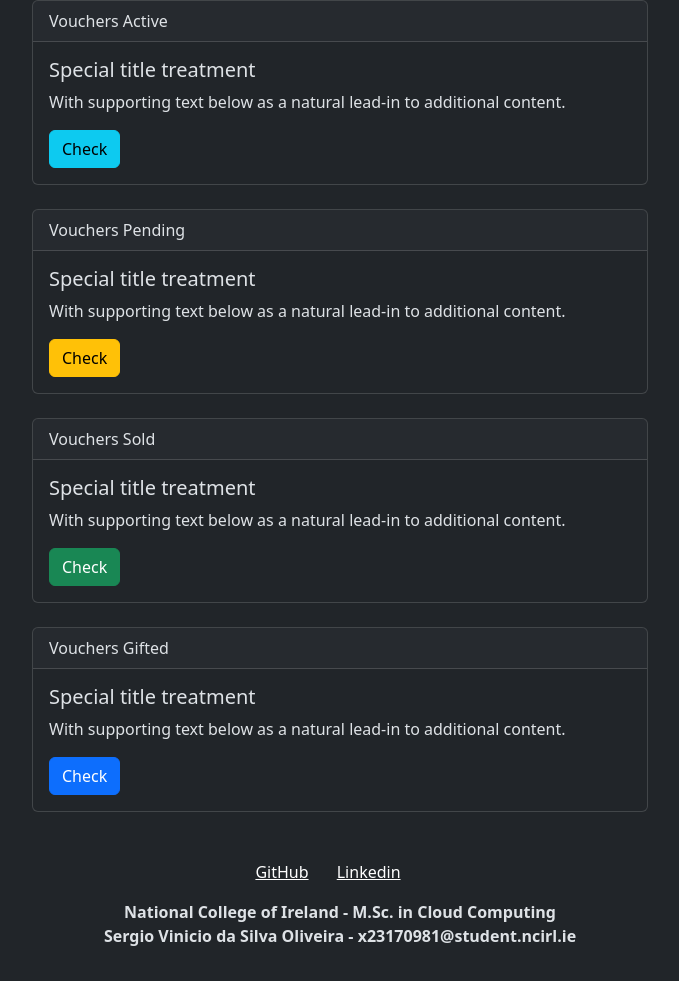
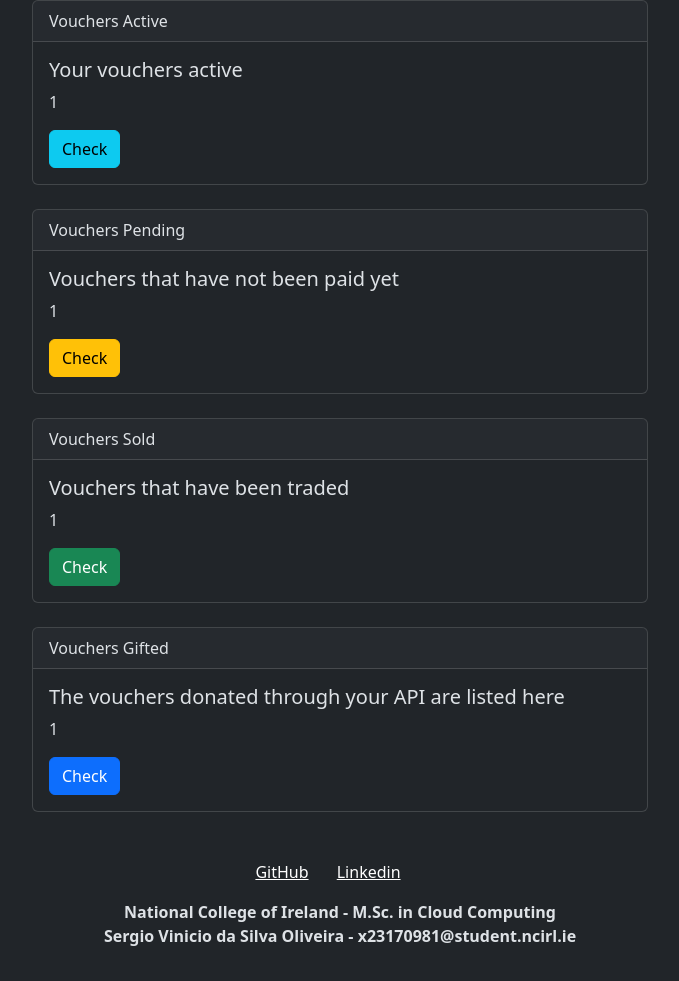
Before and after one commit to sergio-oliveira-br/safetrade_admin_service, a Django app: template vouchers/templates/core/dashboard.html in a window 1280 px wide. Shown: the part 56-1037 px from the top of the page, without its empty margins (300-979 px from the left). Run offline with Django 5.2, Linux system fonts and the light colour scheme; the template is opened without the code that fills it: most values are stand-ins (such as "Sample title", 1, 10 or a date in 2020); parts of the project's set-up code (start-up, migrations or seed data) failed here and were passed over.

Commit message:
Update _dash_cards.html

```diff
--- a/vouchers/templates/core/_dash_cards.html
+++ b/vouchers/templates/core/_dash_cards.html
@@ -4,9 +4,9 @@
             Vouchers Active
         </div>
         <div class="card-body">
-            <h5 class="card-title">Special title treatment</h5>
-            <p class="card-text">With supporting text below as a natural lead-in to additional content.</p>
-            <a href="#" class="btn btn-info">Check</a>
+            <h5 class="card-title">Your vouchers active</h5>
+            <p class="card-text">{{ active_count }}</p>
+            <a href="{% url 'display_voucher_by_status' 'Active' %}" class="btn btn-info">Check</a>
         </div>
     </div>
     <br>
@@ -15,9 +15,9 @@
             Vouchers Pending
         </div>
         <div class="card-body">
-            <h5 class="card-title">Special title treatment</h5>
-            <p class="card-text">With supporting text below as a natural lead-in to additional content.</p>
-            <a href="#" class="btn btn-warning">Check</a>
+            <h5 class="card-title">Vouchers that have not been paid yet</h5>
+            <p class="card-text">{{ pending_count }}</p>
+            <a href="{% url 'display_voucher_by_status' 'Pending' %}" class="btn btn-warning">Check</a>
         </div>
     </div>
     <br>
@@ -26,9 +26,9 @@
             Vouchers Sold
         </div>
         <div class="card-body">
-            <h5 class="card-title">Special title treatment</h5>
-            <p class="card-text">With supporting text below as a natural lead-in to additional content.</p>
-            <a href="#" class="btn btn-success">Check</a>
+            <h5 class="card-title">Vouchers that have been traded</h5>
+            <p class="card-text">{{ sold_count }}</p>
+            <a href="{% url 'display_voucher_by_status' 'Sold' %}" class="btn btn-success">Check</a>
         </div>
     </div>
     <br>
@@ -37,9 +37,9 @@
             Vouchers Gifted
         </div>
         <div class="card-body">
-            <h5 class="card-title">Special title treatment</h5>
-            <p class="card-text">With supporting text below as a natural lead-in to additional content.</p>
-            <a href="#" class="btn btn-primary">Check</a>
+            <h5 class="card-title">The vouchers donated through your API are listed here</h5>
+            <p class="card-text">{{ gifted_count }}</p>
+            <a href="{% url 'display_voucher_by_status' 'Gifted' %}" class="btn btn-primary">Check</a>
         </div>
     </div>
 </div>
```
